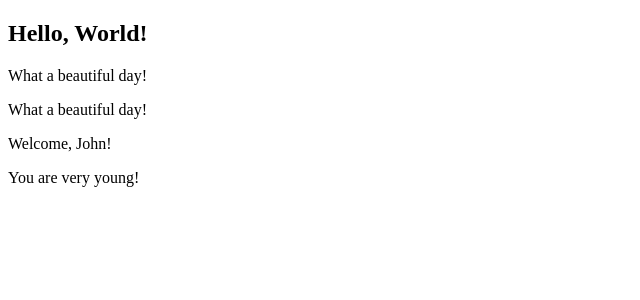
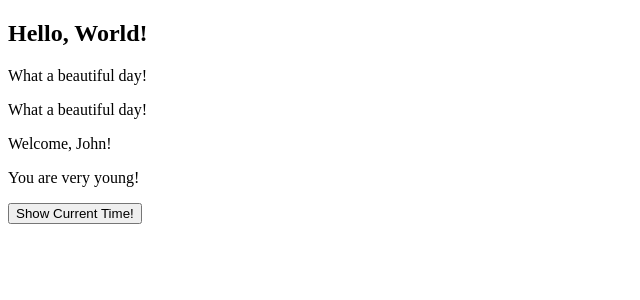
Before and after one commit to monica-lucaci/develhope-react, a React (Vite) app in the folder my-app/: page / in a window 1280 px wide. Shown: the top 300 px of the page, without its empty margins (0-640 px from the left). Built offline with nearby package versions, Linux system fonts and the light colour scheme.

Commit message:
added time button

```diff
--- /dev/null
+++ b/my-app/src/AlertClock.jsx
@@ -0,0 +1,11 @@
+const AlertClock = () => {
+  const handleShowAlert = () => {
+    const time = new Date().toLocaleTimeString();
+
+    alert(`The time is ${time}`);
+  };
+
+  return <button onClick={handleShowAlert}>Show Current Time!</button>;
+};
+
+export default AlertClock;
--- a/my-app/src/App.jsx
+++ b/my-app/src/App.jsx
@@ -1,3 +1,4 @@
+import AlertClock from "./AlertClock";
 import Hello from "./Hello";
 import Message from "./Message";
 import Welcome from "./Welcome";
@@ -11,6 +12,7 @@ const App = () => {
       <Hello />
       <Message />
       <Welcome name="John" age={age} />
+      <AlertClock />
     </div>
   );
 };
```
